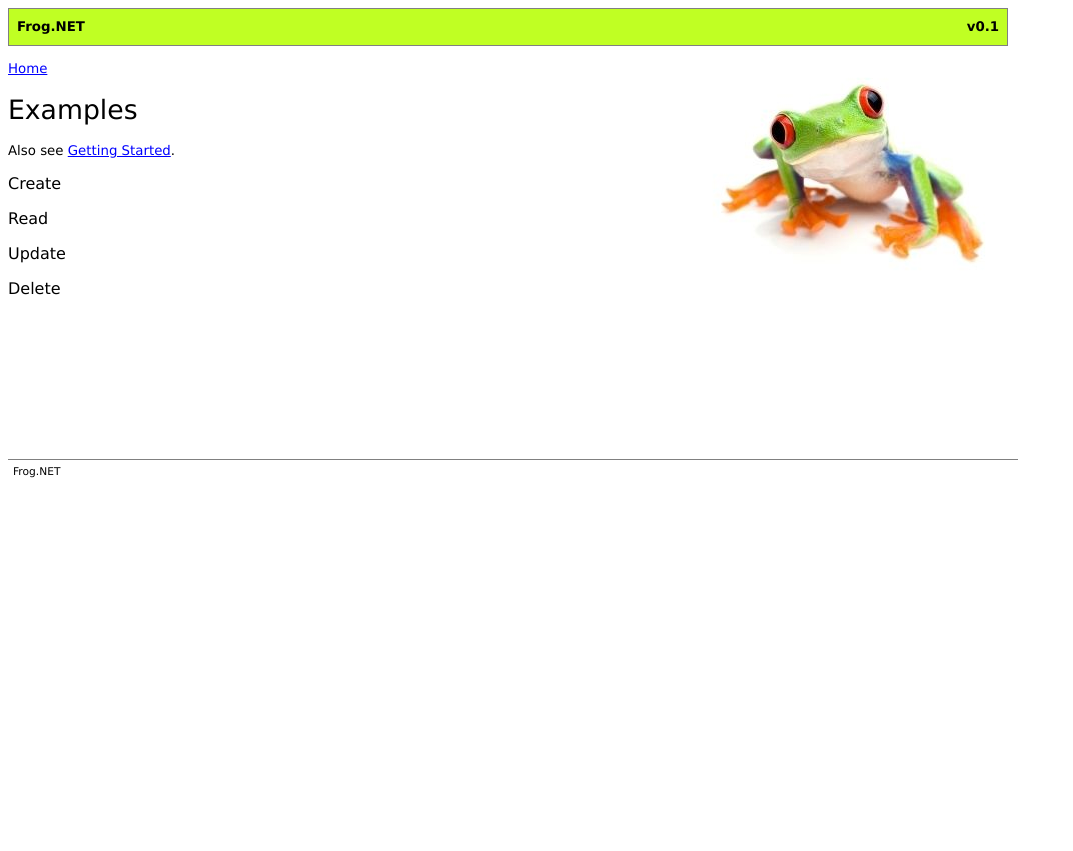
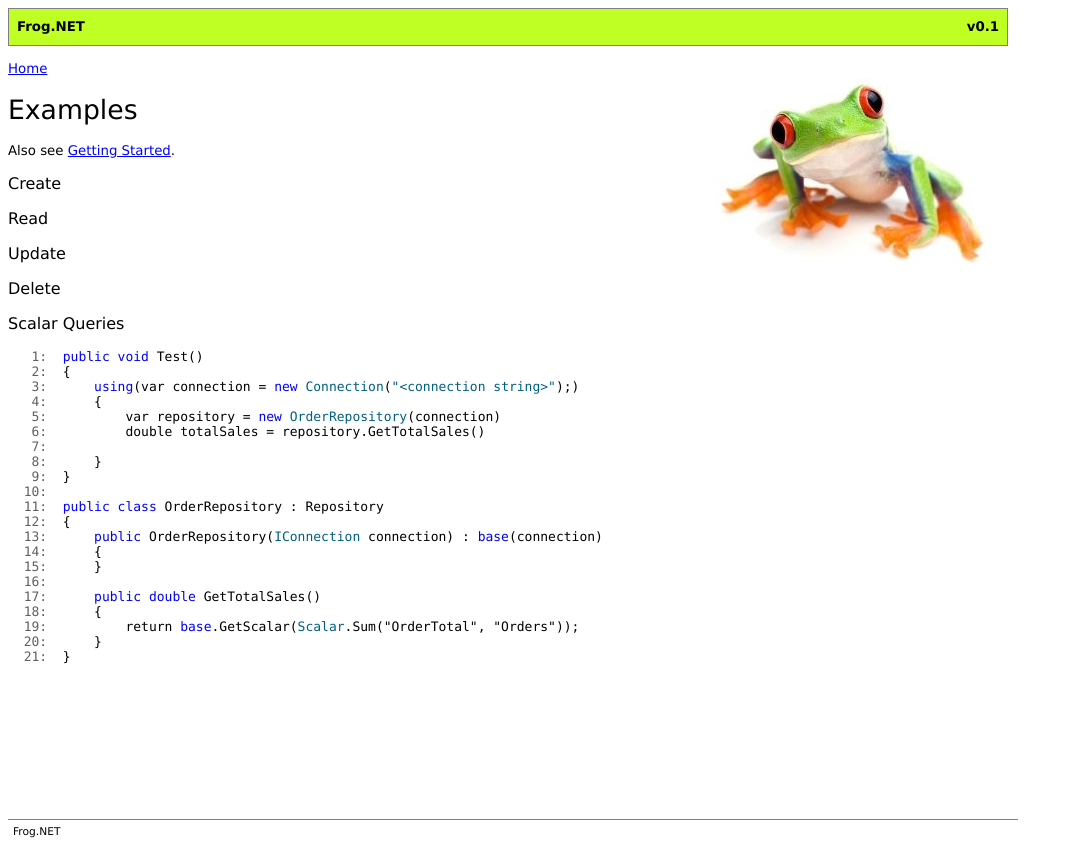
Before and after one commit to suneg/frogdotnet, a plain HTML site: page Documentation/Examples.htm in a window 1280 px wide. Shown: the whole page, without its empty margins (0-1073 px from the left). Before the commit the page ends 800 px from the top, so only its background shows below. Drawn offline with Linux system fonts and the light colour scheme.

Commit message:
Added scalar query example to documentation.
git-svn-id: https://frogdotnet.googlecode.com/svn/trunk@42 a764169a-6576-11de-a7d7-65642d686af2

```diff
--- a/Documentation/Examples.htm
+++ b/Documentation/Examples.htm
@@ -28,6 +28,31 @@
             <h3>Update</h3>
             <h3>Delete</h3>
 
+            <h3>Scalar Queries</h3>
+            <div class="csharpcode">
+            <pre><span class="lnum">   1:  </span><span class="kwrd">public</span> <span class="kwrd">void</span> Test()</pre>
+            <pre><span class="lnum">   2:  </span>{</pre>
+            <pre><span class="lnum">   3:  </span>    <span class="kwrd">using</span>(var connection = <span class="kwrd">new</span> <span class="str">Connection</span>(<span class="str">"&lt;connection string&gt;"</span>);)</pre>
+            <pre><span class="lnum">   4:  </span>    {</pre>
+            <pre><span class="lnum">   5:  </span>        var repository = <span class="kwrd">new</span> <span class="str">OrderRepository</span>(connection)</pre>
+            <pre><span class="lnum">   6:  </span>        double totalSales = repository.GetTotalSales()</pre>
+            <pre><span class="lnum">   7:  </span>        </pre>
+            <pre><span class="lnum">   8:  </span>    }</pre>
+            <pre><span class="lnum">   9:  </span>}</pre>
+            <pre><span class="lnum">  10:  </span></pre>
+            <pre><span class="lnum">  11:  </span><span class="kwrd">public</span> <span class="kwrd">class</span> OrderRepository : Repository</pre>
+            <pre><span class="lnum">  12:  </span>{</pre>
+            <pre><span class="lnum">  13:  </span>    <span class="kwrd">public </span>OrderRepository(<span class="str">IConnection</span> connection) : <span class="kwrd">base</span>(connection)</pre>
+            <pre><span class="lnum">  14:  </span>    {</pre>
+            <pre><span class="lnum">  15:  </span>    }</pre>
+            <pre><span class="lnum">  16:  </span>    </pre>
+            <pre><span class="lnum">  17:  </span>    <span class="kwrd">public</span> <span class="kwrd">double</span> GetTotalSales()</pre>
+            <pre><span class="lnum">  18:  </span>    {</pre>
+            <pre><span class="lnum">  19:  </span>        return <span class="kwrd">base</span>.GetScalar(<span class="str">Scalar</span>.Sum("OrderTotal", "Orders"));</pre>
+            <pre><span class="lnum">  20:  </span>    }</pre>
+            <pre><span class="lnum">  21:  </span>}</pre>
+            </div>
+
             <br /><br /><br />
         </div>
 
```
